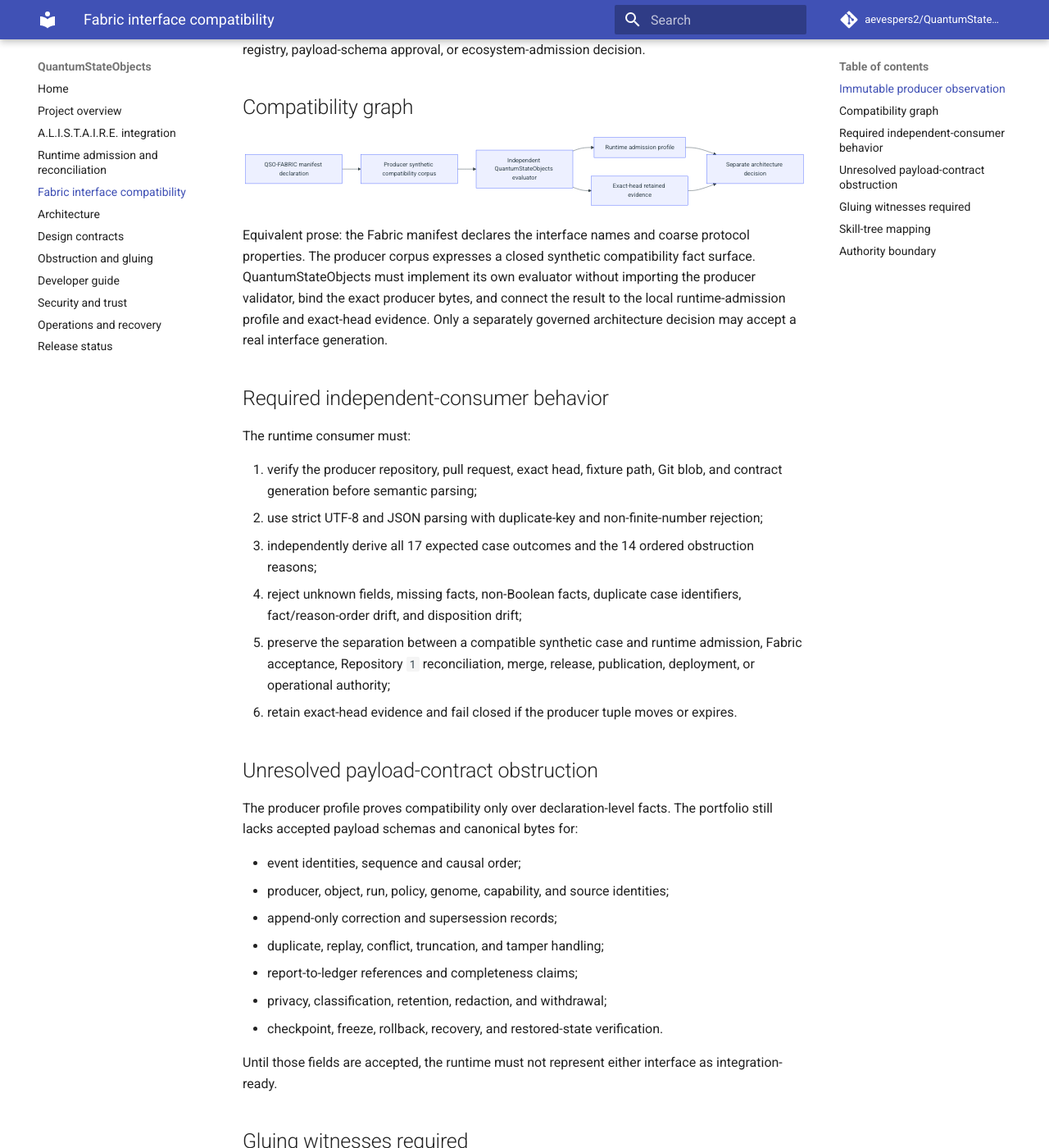
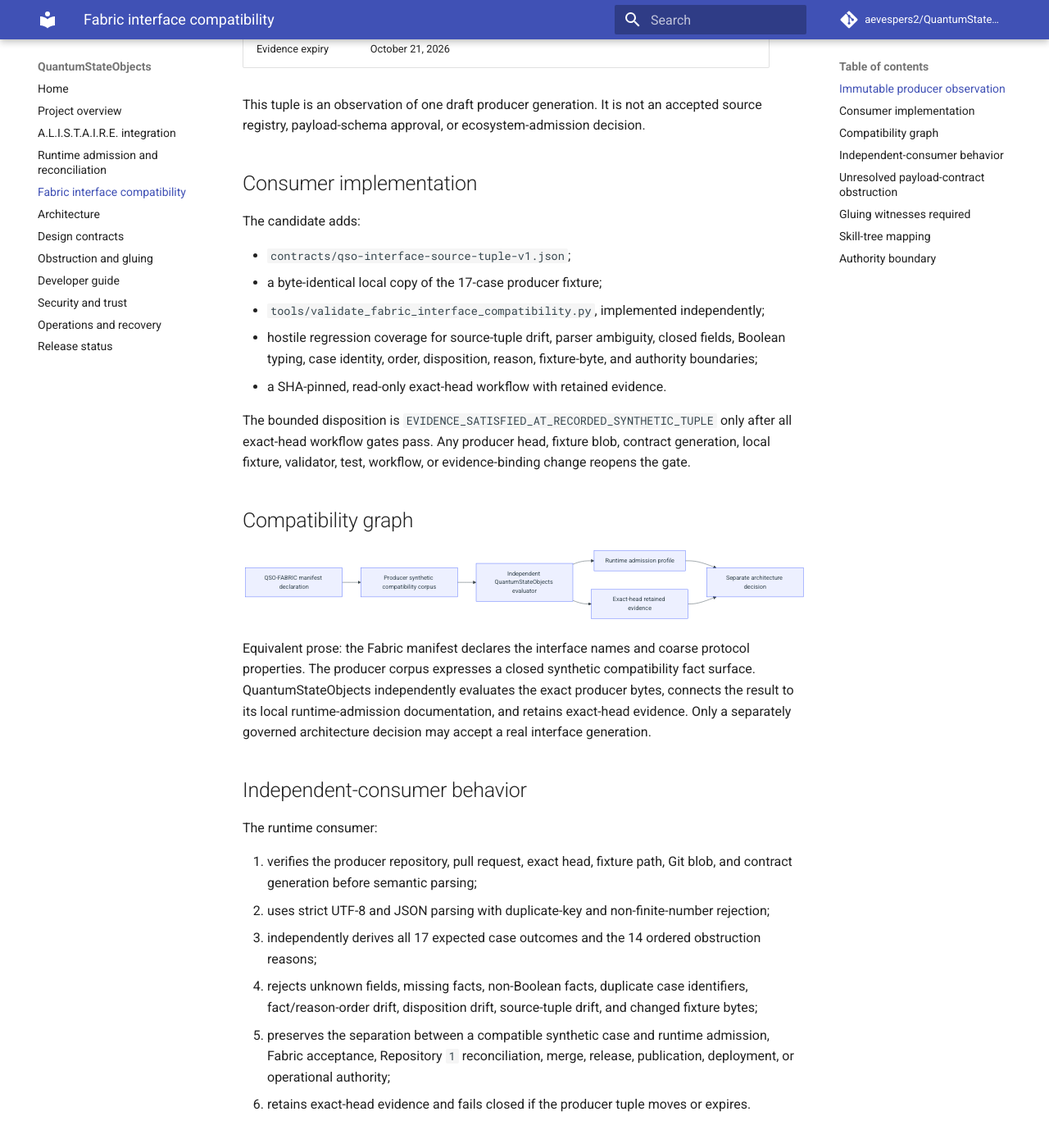
Before and after one commit to aevespers2/QuantumStateObjects, an MkDocs documentation site: the page built from docs/fabric-interface-compatibility.md, in a window 1280 px wide and 1400 px high, scrolled down 1026 px. Shown: the whole window at 82% size. Built offline with MkDocs 1.6.1 and Material for MkDocs 9.7.7, drawn with Linux system fonts in a browser that asks for light colours; comment, search, counter and statistics services are not loaded; some of the changed text lies outside the part shown.

Commit message:
docs: record independent Fabric consumer candidate

````diff
--- a/docs/fabric-interface-compatibility.md
+++ b/docs/fabric-interface-compatibility.md
@@ -1,11 +1,13 @@
 # QSO-FABRIC interface compatibility review
 
-Status: **producer corpus available; independent runtime consumer not yet implemented**
+Status: **independent runtime consumer candidate implemented; architecture acceptance remains blocked**
 
-QuantumStateObjects is the candidate local runtime and evidence producer/consumer boundary. QSO-FABRIC draft PR #21 now publishes a synthetic compatibility profile for the two interfaces declared in its ecosystem manifest:
+QuantumStateObjects is the candidate local runtime and evidence producer/consumer boundary. QSO-FABRIC draft PR #21 publishes a synthetic compatibility profile for the two interfaces declared in its ecosystem manifest:
 
 - `qso-event-ledger` using `append-only-json`, schema generation `1.0.0`, idempotent operation, and retry limit `0`;
 - `qso-runtime-report` using `json-file`, schema generation `1.0.0`, idempotent operation, and retry limit `0`.
+
+QuantumStateObjects now carries a byte-identical fixture and an independently implemented evaluator. It does not import the QSO-FABRIC validator.
 
 ## Immutable producer observation
 
@@ -23,6 +25,18 @@ QuantumStateObjects is the candidate local runtime and evidence producer/consume
 | Evidence expiry | October 21, 2026 |
 
 This tuple is an observation of one draft producer generation. It is not an accepted source registry, payload-schema approval, or ecosystem-admission decision.
+
+## Consumer implementation
+
+The candidate adds:
+
+- `contracts/qso-interface-source-tuple-v1.json`;
+- a byte-identical local copy of the 17-case producer fixture;
+- `tools/validate_fabric_interface_compatibility.py`, implemented independently;
+- hostile regression coverage for source-tuple drift, parser ambiguity, closed fields, Boolean typing, case identity, order, disposition, reason, fixture-byte, and authority boundaries;
+- a SHA-pinned, read-only exact-head workflow with retained evidence.
+
+The bounded disposition is `EVIDENCE_SATISFIED_AT_RECORDED_SYNTHETIC_TUPLE` only after all exact-head workflow gates pass. Any producer head, fixture blob, contract generation, local fixture, validator, test, workflow, or evidence-binding change reopens the gate.
 
 ## Compatibility graph
 
@@ -43,22 +57,22 @@ flowchart LR
     E --> A
 ```
 
-Equivalent prose: the Fabric manifest declares the interface names and coarse protocol properties. The producer corpus expresses a closed synthetic compatibility fact surface. QuantumStateObjects must implement its own evaluator without importing the producer validator, bind the exact producer bytes, and connect the result to the local runtime-admission profile and exact-head evidence. Only a separately governed architecture decision may accept a real interface generation.
+Equivalent prose: the Fabric manifest declares the interface names and coarse protocol properties. The producer corpus expresses a closed synthetic compatibility fact surface. QuantumStateObjects independently evaluates the exact producer bytes, connects the result to its local runtime-admission documentation, and retains exact-head evidence. Only a separately governed architecture decision may accept a real interface generation.
 
-## Required independent-consumer behavior
+## Independent-consumer behavior
 
-The runtime consumer must:
+The runtime consumer:
 
-1. verify the producer repository, pull request, exact head, fixture path, Git blob, and contract generation before semantic parsing;
-2. use strict UTF-8 and JSON parsing with duplicate-key and non-finite-number rejection;
-3. independently derive all 17 expected case outcomes and the 14 ordered obstruction reasons;
-4. reject unknown fields, missing facts, non-Boolean facts, duplicate case identifiers, fact/reason-order drift, and disposition drift;
-5. preserve the separation between a compatible synthetic case and runtime admission, Fabric acceptance, Repository `1` reconciliation, merge, release, publication, deployment, or operational authority;
-6. retain exact-head evidence and fail closed if the producer tuple moves or expires.
+1. verifies the producer repository, pull request, exact head, fixture path, Git blob, and contract generation before semantic parsing;
+2. uses strict UTF-8 and JSON parsing with duplicate-key and non-finite-number rejection;
+3. independently derives all 17 expected case outcomes and the 14 ordered obstruction reasons;
+4. rejects unknown fields, missing facts, non-Boolean facts, duplicate case identifiers, fact/reason-order drift, disposition drift, source-tuple drift, and changed fixture bytes;
+5. preserves the separation between a compatible synthetic case and runtime admission, Fabric acceptance, Repository `1` reconciliation, merge, release, publication, deployment, or operational authority;
+6. retains exact-head evidence and fails closed if the producer tuple moves or expires.
 
 ## Unresolved payload-contract obstruction
 
-The producer profile proves compatibility only over declaration-level facts. The portfolio still lacks accepted payload schemas and canonical bytes for:
+The profile proves compatibility only over declaration-level facts. The portfolio still lacks accepted payload schemas and canonical bytes for:
 
 - event identities, sequence and causal order;
 - producer, object, run, policy, genome, capability, and source identities;
@@ -89,6 +103,7 @@ Applied FYSA-120 capabilities:
 - `CAT-031` — independent conformance implementation and regression testing;
 - `CAT-032` — distributed interface composition;
 - `CAT-040` — correction, migration, rollback, and recovery planning;
+- `CAT-044` — hostile and adversarial validation;
 - `CAT-052` — Git-blob and digest provenance;
 - `CAT-054` — cross-repository supply-chain verification;
 - `CAT-059` — exact-head attestation and retained evidence.
@@ -98,12 +113,12 @@ Proposed subdivision: **cross-repository interface differential conformance**, c
 ## Authority boundary
 
 ```text
-producer corpus available
-!= independent consumer complete
+independent synthetic agreement
 != payload schema accepted
 != runtime admission approved
 != Fabric integration approved
 != Repository 1 canonical acceptance
+!= merge, release, publication, or deployment authority
 ```
 
-This page changes no runtime code, accepted schemas, credentials, network access, repository permissions, canonical state, release status, or deployment authority.
+This candidate changes no runtime code, accepted schemas, credentials, network access, repository permissions, canonical state, release status, or deployment authority.
````
Also changed, not shown: other parts of docs/fabric-interface-compatibility.md (+1 -1 lines).
